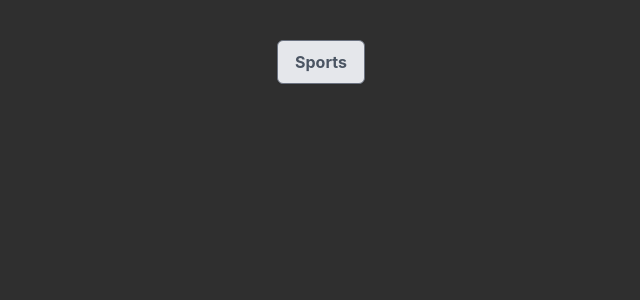
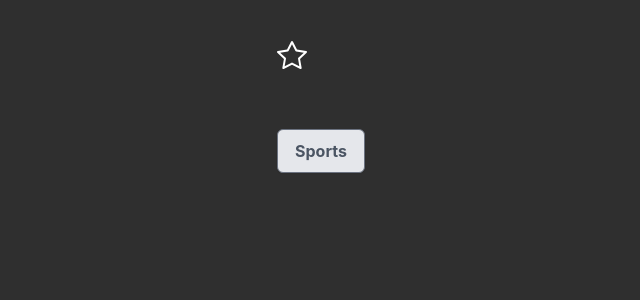
Before and after one commit to camper2018/Advanced-React, a React (Vite) app: page / in a window 1280 px wide. Shown: the top 300 px of the page, without its empty margins (319-959 px from the left). Built offline with nearby package versions, Linux system fonts and the light colour scheme.

Commit message:
Headless Toggle Component

```diff
--- a/src/App.jsx
+++ b/src/App.jsx
@@ -1,12 +1,26 @@
 import React from 'react';
 import ReactDOM from 'react-dom/client';
 import Menu from "./Menu/index"
-
-
+import Toggle from './Toggle/index'
+import {BsStar, BsStarFill} from 'react-icons/bs';
 function App() {
   const sports = ["Tennis", "Pickle ball", "Racquet ball", "Squash"]
 
   return (
+    <>
+      <Toggle>
+        <Toggle.Button>
+          <Toggle.On>
+            <BsStarFill className="star filled" />
+          </Toggle.On>
+          <Toggle.Off>
+            <BsStar className="star" />
+          </Toggle.Off>
+        </Toggle.Button>
+      </Toggle>
+      <br />
+      <br />
+      <br />
       <Menu>
         <Menu.Button>Sports</Menu.Button>
         <Menu.Dropdown>
@@ -15,6 +29,7 @@ function App() {
           ))}
         </Menu.Dropdown>
       </Menu>
+    </>
   )
 }
 export default App;
--- /dev/null
+++ b/src/Toggle/Toggle.jsx
@@ -0,0 +1,19 @@
+import React from "react"
+
+const ToggleContext = React.createContext()
+
+export default function Toggle({ children }) {
+    const [on, setOn] = React.useState(false)
+
+    function toggle() {
+        setOn(prevOn => !prevOn)
+    }
+
+    return (
+        <ToggleContext.Provider value={{ on, toggle }}>
+            {children}
+        </ToggleContext.Provider>
+    )
+}
+
+export { ToggleContext }
--- /dev/null
+++ b/src/Toggle/ToggleButton.jsx
@@ -0,0 +1,10 @@
+import React from "react"
+import { ToggleContext } from './Toggle';
+export default function ToggleButton({ children }) {
+    const {toggle} = React.useContext(ToggleContext);
+    return(
+      <div onClick={toggle}>
+        {children}
+      </div>
+    )
+}
--- /dev/null
+++ b/src/Toggle/ToggleOff.jsx
@@ -0,0 +1,9 @@
+import React from "react"
+import { ToggleContext } from "./Toggle"
+
+export default function ToggleOff({ children }) {
+    const { on } = React.useContext(ToggleContext)
+
+    return on ? null : children
+
+}
--- /dev/null
+++ b/src/Toggle/ToggleOn.jsx
@@ -0,0 +1,11 @@
+import React from "react"
+import { ToggleContext } from "./Toggle"
+
+export default function ToggleOn({ children }) {
+    const { on } = React.useContext(ToggleContext)
+
+    return on ? (
+        children
+    ) : null
+
+}
--- /dev/null
+++ b/src/Toggle/index.js
@@ -0,0 +1,8 @@
+import Toggle from './Toggle';
+import ToggleButton from './ToggleButton';
+import ToggleOn from "./ToggleOn"
+import ToggleOff from './ToggleOff';
+Toggle.Button = ToggleButton;
+Toggle.On = ToggleOn;
+Toggle.Off = ToggleOff;
+export default Toggle;
--- a/style.css
+++ b/style.css
@@ -95,3 +95,15 @@ button.button-danger {
 .menu-item:not(:last-child) {
     border-bottom: 1px solid #6B7280;
 }
+.star {
+    height: 30px;
+    width: 30px;
+    cursor: pointer;
+    transition: color .5s ease-in-out;
+    user-select: none;
+    color: white;
+}
+
+.star.filled {
+    color: orange;
+}
```
Lines whose indentation alone changed are shown as unchanged.
